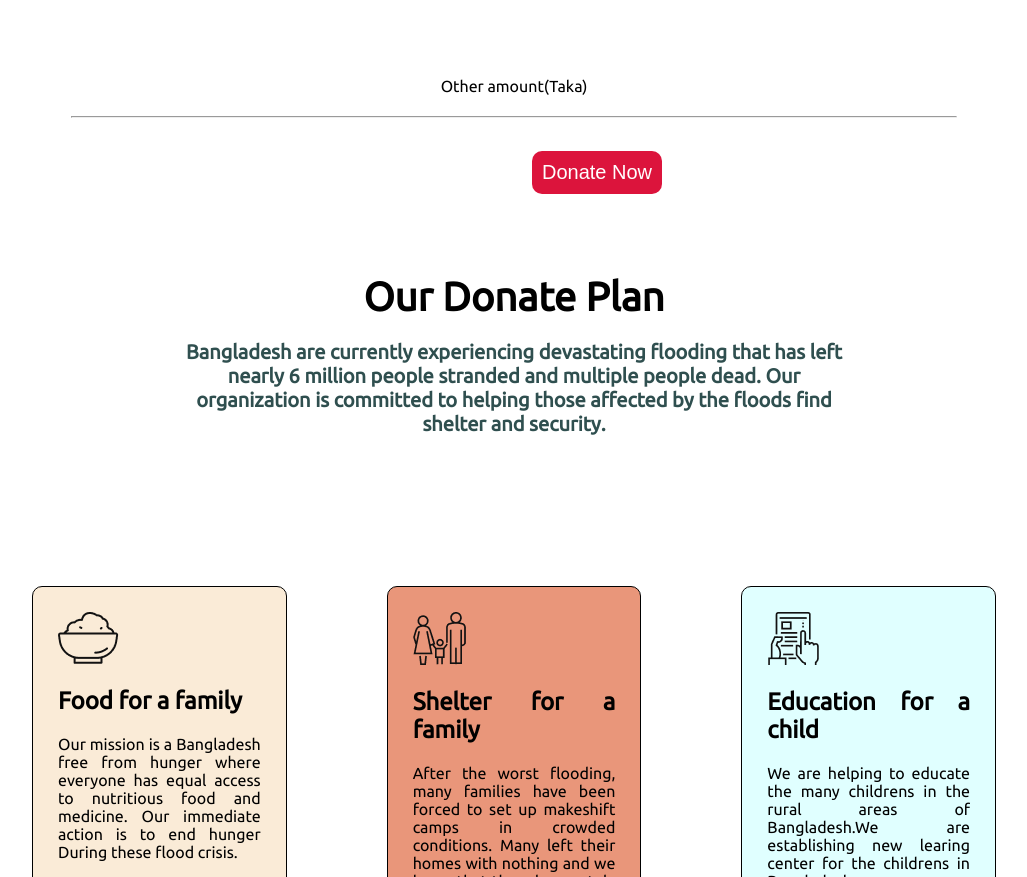
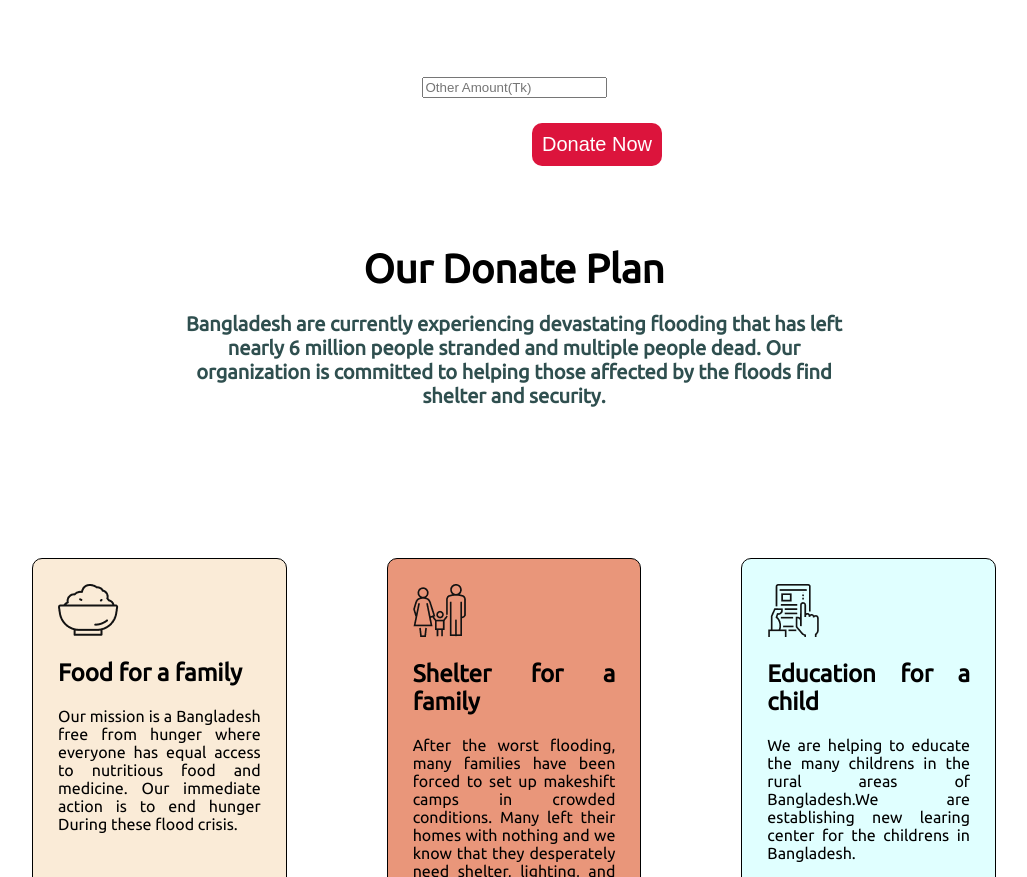
Before and after one commit to mdarman-uddin/Donation-website, a plain HTML site: page index.html in a window 1280 px wide. Shown: the part 1333-2210 px from the top of the page, without its empty margins (126-1153 px from the left). Drawn offline with Linux system fonts and the light colour scheme.

Commit message:
final commit

```diff
--- a/index.html
+++ b/index.html
@@ -32,9 +32,10 @@
             <button class="amount-button">1000TK</button>
             <button class="amount-button">5000TK</button>
           </div>
-          <h4 id="title-amount">Other amount(Taka)</h4>
-          <hr class="line">
-          <button class="donate-button">Donate Now</button>
+             <div class="box2">
+                <input  type="number" placeholder="Other Amount(Tk)">
+             </div>
+            <button class="donate-button">Donate Now</button>
     </section>
     <section>
             <h1 class="title3"> Our Donate Plan</h1>
--- a/style.css
+++ b/style.css
@@ -1,7 +1,7 @@
-body{font-family:
-    font-family: 'PT Sans', sans-serif;
-    font-family: 'Ubuntu', sans-serif;
+body{font-family:'PT Sans', sans-serif;
+     font-family: 'Ubuntu', sans-serif;
 }
+
 .banner-heading{
     font-size: 40px;
     font-weight: bold;
@@ -78,23 +78,11 @@ body{font-family:
     font-size: x-large;
 
 }
-.taka-input{
-    width: 200px;
-    align-content: center;
-    margin-left: 600px;
+
+.box2{
+    text-align: center;
+    width 50%;
 }
-#title-amount{
-    width: 100%;
-    font-size: medium;
-    font-weight: 200;
-    text-align :center;
-    margin-top: 50px;
-}
-.line{
-    width: 70%;
-    align :center
-}
-
 .title3{
     font-size: 40px;
     font-weight: bold;
```
